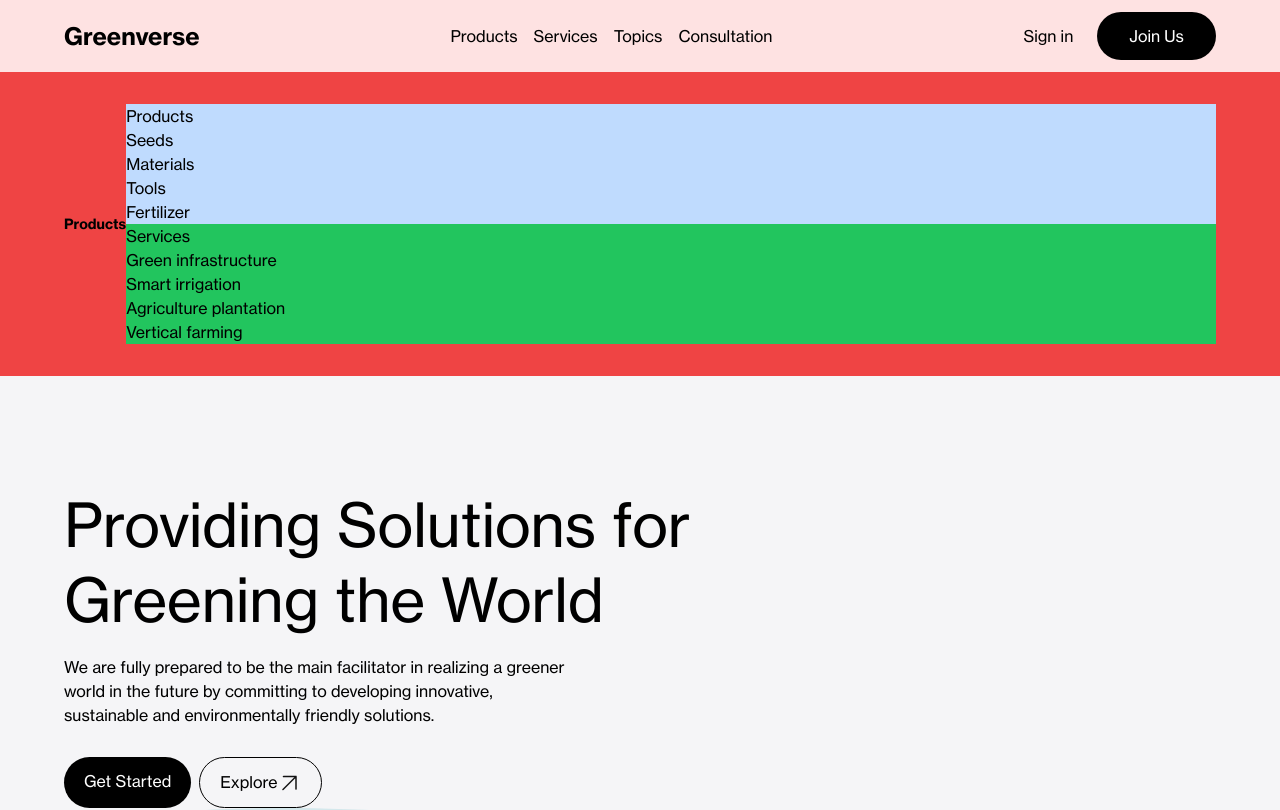
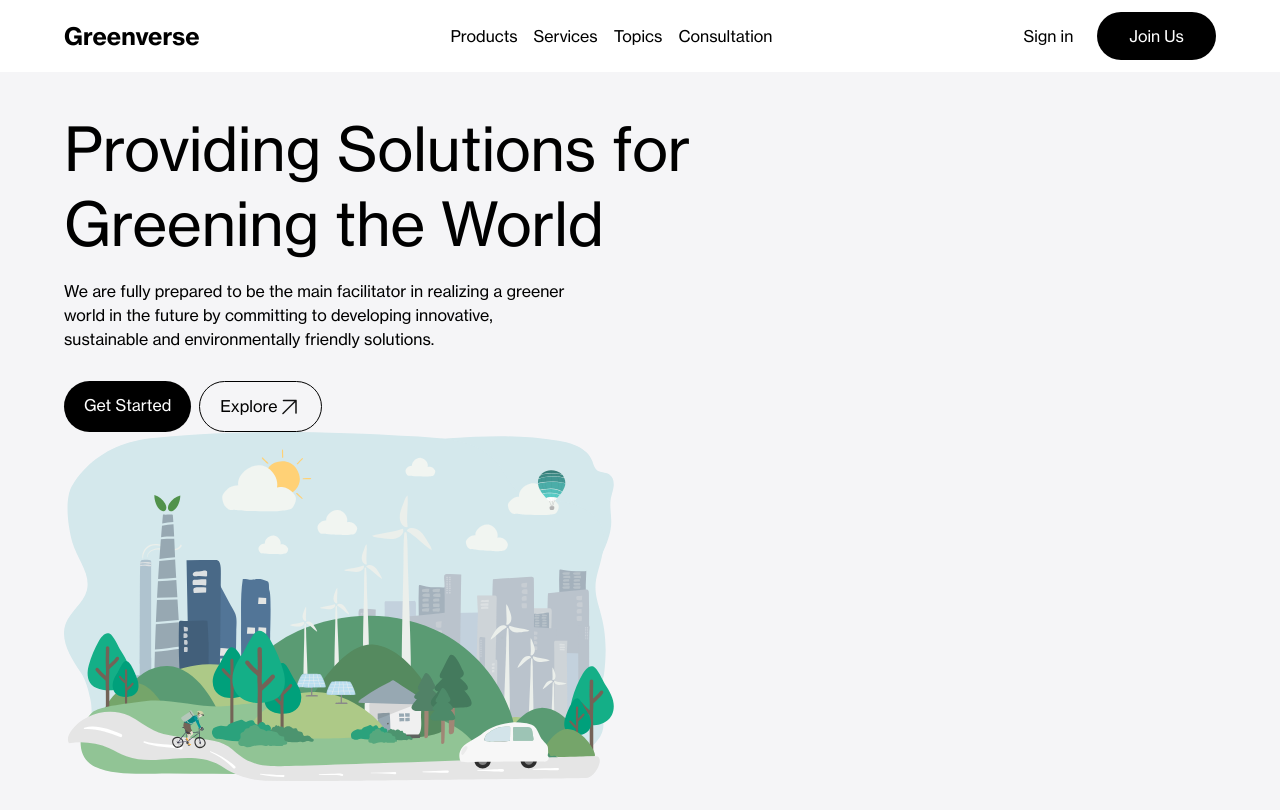
Before and after one commit to aryadira/greenverse, a React (Vite) app: page / in a window 1280 px wide. Shown: the top 810 px of the page. Built offline with nearby package versions, Linux system fonts and the light colour scheme; the HTML template or start-up script is replaced by a standard one.

Commit message:
50% navbar

```diff
--- /dev/null
+++ b/src/components/parts/Loading.jsx
@@ -0,0 +1,5 @@
+const Loading = () => {
+  return <div></div>;
+};
+
+export default Loading;
--- a/src/components/parts/Navbar.jsx
+++ b/src/components/parts/Navbar.jsx
@@ -1,74 +1,64 @@
 import { Link } from "react-router-dom";
+import { useState } from "react";
 import { BoxContainer, SpacingLayout } from "../../layouts";
+import { consul } from "../../assets/img";
 import "./styles/navbar.css";
+// import "./js/navbar";
 
-const Navbar = () => {
+const NavOverlayDown = ({ active, pages }) => {
+  function refreshPage() {
+    window.location.reload(false);
+  }
+
+  const isLink = (pages) => {
+    if (pages == "Products") {
       return (
-    <header className='w-full block bg-red-100'>
-      <SpacingLayout>
-        <BoxContainer>
-          <nav className='navbar flex justify-between py-3 items-center'>
-            <div className='logo'>
-              <h2 className='font-HaasBd text-2xl'>Greenverse</h2>
-            </div>
-
-            {/* desktop links */}
-            <ul className='lg:flex text-base hidden'>
-              <li className='px-2'>
-                <Link to={"/products"}>Products</Link>
-              </li>
-              <li className='px-2'>
-                <Link to={"/services"}>Services</Link>
-              </li>
-              <li className='px-2'>
-                <Link to={"/topics"}>Topics</Link>
-              </li>
-              <li className='px-2'>
-                <Link to={"/consultation"}>Consultation</Link>
+        <ul className='w-[20%] text-base'>
+          <li onClick={refreshPage}>
+            <Link to={"/products"} className='block mb-4'>
+              Discover All
+            </Link>
+            <Link to={"/products/seeds"} className='block'>
+              Seeds
+            </Link>
+            <Link to={"/products/materials"} className='block'>
+              Materials
+            </Link>
+            <Link to={"/products/tools"} className='block'>
+              Tools
+            </Link>
+            <Link to={"/products/fertilizers"} className='block'>
+              Fertilizer
+            </Link>
           </li>
         </ul>
-            <div className='lg:flex text-base hidden items-center'>
-              <Link to={"/signin"} className='mr-6'>
-                Sign in
+      );
+    } else if (pages == "Services") {
+      return (
+        <ul className='w-[20%] text-base'>
+          <li onClick={refreshPage}>
+            <Link to={"/services"} className='block mb-4'>
+              Discover All
             </Link>
-              <Link to={"/signup"} className='bg-black text-white px-8 py-3 rounded-full'>
-                Join Us
+            <Link to={"/services/green-infrastructure"} className='block'>
+              Green infrastructure
             </Link>
-            </div>
-
-            {/* mobile links */}
-            <ul className='mobile-nav hidden w-full '>
-              <li>
-                <div className='menu-icon-container '>
-                  <div className='menu-icon'>
-                    <span className='line-1'></span>
-                    <span className='line-2'></span>
-                  </div>
-                </div>
-              </li>
-
-              <li>
-                <a href='#' className='link-logo'></a>
-              </li>
-
-              <li>
-                <a href='' className='link-bag'></a>
+            <Link to={"/services/smart-irrigation"} className='block'>
+              Smart irrigation
+            </Link>
+            <Link to={"/services/agriculture-plantation"} className='block'>
+              Agriculture plantation
+            </Link>
+            <Link to={"/services/vertical-farming"} className='block'>
+              Vertical farming
+            </Link>
           </li>
         </ul>
-          </nav>
-        </BoxContainer>
-      </SpacingLayout>
-
-      {/* clicked links */}
-      <div className='clicked-link bg-red-500 py-5'>
-        <SpacingLayout>
-          <BoxContainer>
-            <nav className='navbar flex justify-between py-3 items-center'>
-              <div className='link-title'>
-                <h2 className='font-HaasBd text-sm'>Products</h2>
-              </div>
-              <ul className='text-base bg-blue-200  w-full'>
-                <li>
+      );
+    } else {
+      return (
+        <ul className='lg:w-[16%] w-10% text-base '>
+          <li className='mb-5' onClick={refreshPage}>
             <Link to={"/products"} className='block'>
               Products
             </Link>
@@ -85,7 +75,7 @@ const Navbar = () => {
               Fertilizer
             </Link>
           </li>
-                <li className='bg-green-500 '>
+          <li onClick={refreshPage}>
             <Link to={"/services"} className='block'>
               Services
             </Link>
@@ -102,14 +92,116 @@ const Navbar = () => {
               Vertical farming
             </Link>
           </li>
+          <div className='lg:flex text-base hidden items-center'>
+            <Link to={"/signin"} className='mr-6'>
+              Sign in
+            </Link>
+            <Link to={"/signup"} className='bg-black text-white px-8 py-3 rounded-full'>
+              Join Us
+            </Link>
+          </div>
         </ul>
+      );
+    }
+  };
+
+  return (
+    <div
+      className={`clicked-link w-full bg-white shadow-md backdrop-blur-sm bg-opacity-80 absolute transition duration-500 ease-in-out delay-100 py-5 -z-10 ${
+        active == "" ? "-translate-y-[600px]" : ""
+      }`}>
+      <SpacingLayout>
+        <BoxContainer>
+          <nav className='navbar lg:flex block  justify-between py-3'>
+            <div className='link-title pr-[100px]  mb-2'>
+              <h2 className='font-HaasBd text-sm'>{pages}</h2>
+            </div>
+            {isLink(pages)}
             <div>
-                <img src='' alt='' />
+              <img src={consul} alt='' className='w-[280px] hidden md:block' />
             </div>
           </nav>
         </BoxContainer>
       </SpacingLayout>
     </div>
+  );
+};
+
+const Navbar = () => {
+  const [isActive, setIsActive] = useState(false);
+  const [isPage, setIsPage] = useState("");
+
+  const overlayDown = (pages) => {
+    setIsActive(!isActive);
+    setIsPage(pages);
+  };
+
+  function refreshPage() {
+    window.location.reload(false);
+  }
+
+  return (
+    <header className='w-full bg-white top-0 fixed'>
+      <SpacingLayout>
+        <BoxContainer>
+          <nav className='navbar flex justify-between py-3 items-center'>
+            <div className='logo' onClick={refreshPage}>
+              <Link to={"/"} className='font-HaasBd text-2xl'>
+                Greenverse
+              </Link>
+            </div>
+
+            {/* desktop links */}
+            <ul className='lg:flex text-base hidden'>
+              <li className='px-2'>
+                <div
+                  onClick={() => {
+                    overlayDown("Products");
+                  }}
+                  className='cursor-pointer'>
+                  Products
+                </div>
+              </li>
+              <li className='px-2'>
+                <div
+                  onClick={() => {
+                    overlayDown("Services");
+                  }}
+                  className='cursor-pointer'>
+                  Services
+                </div>
+              </li>
+              <li className='px-2'>
+                <div className='cursor-pointer'>Topics</div>
+              </li>
+              <li className='px-2'>
+                <div className='cursor-pointer'>Consultation</div>
+              </li>
+            </ul>
+            <div className='lg:flex text-base hidden items-center'>
+              <Link to={"/signin"} className='mr-6'>
+                Sign in
+              </Link>
+              <Link to={"/signup"} className='bg-black text-white px-8 py-3 rounded-full'>
+                Join Us
+              </Link>
+            </div>
+
+            {/* mobile links */}
+            <ul className='mobile-nav hidden w-full'>
+              <li>
+                <div className='menu-icon-container' onClick={() => overlayDown("")}>
+                  <div className='menu-icon'>
+                    <span className='line-1'></span>
+                    <span className='line-2'></span>
+                  </div>
+                </div>
+              </li>
+            </ul>
+          </nav>
+        </BoxContainer>
+      </SpacingLayout>
+      <NavOverlayDown active={isActive} pages={isPage} />
     </header>
   );
 };
--- /dev/null
+++ b/src/components/parts/js/navbar.js
@@ -0,0 +1,49 @@
+const searchButton = document.querySelector("nav .desktop-nav .link-search");
+const closeButton = document.querySelector(".search-container .link-close");
+const desktopNav = document.querySelector(".desktop-nav");
+const searchContainer = document.querySelector(".search-container");
+const overlay = document.querySelector(".overlay");
+
+searchButton.addEventListener("click", () => {
+  desktopNav.classList.add("hide");
+  searchContainer.classList.remove("hide");
+  overlay.classList.add("show");
+});
+
+closeButton.addEventListener("click", () => {
+  desktopNav.classList.remove("hide");
+  searchContainer.classList.add("hide");
+  overlay.classList.remove("show");
+});
+
+overlay.addEventListener("click", () => {
+  desktopNav.classList.remove("hide");
+  searchContainer.classList.add("hide");
+  overlay.classList.remove("show");
+});
+
+// Mobile Version
+
+const menuIconContainer = document.querySelector("nav .menu-icon-container");
+const navContainer = document.querySelector(".nav-container");
+
+menuIconContainer.addEventListener("click", () => {
+  navContainer.classList.toggle("active");
+});
+
+const searchBar = document.querySelector(".mobile-search-container .search-bar");
+const nav = document.querySelector(".nav-container nav");
+const searchInput = document.querySelector(".mobile-search-container input");
+const cancelBtn = document.querySelector(".mobile-search-container .cancel-btn");
+
+searchInput.addEventListener("click", () => {
+  searchBar.classList.add("active");
+  nav.classList.add("move-up");
+  desktopNav.classList.add("move-down");
+});
+
+cancelBtn.addEventListener("click", () => {
+  searchBar.classList.remove("active");
+  nav.classList.remove("move-up");
+  desktopNav.classList.remove("move-down");
+});
```
Lines whose indentation alone changed are shown as unchanged.
